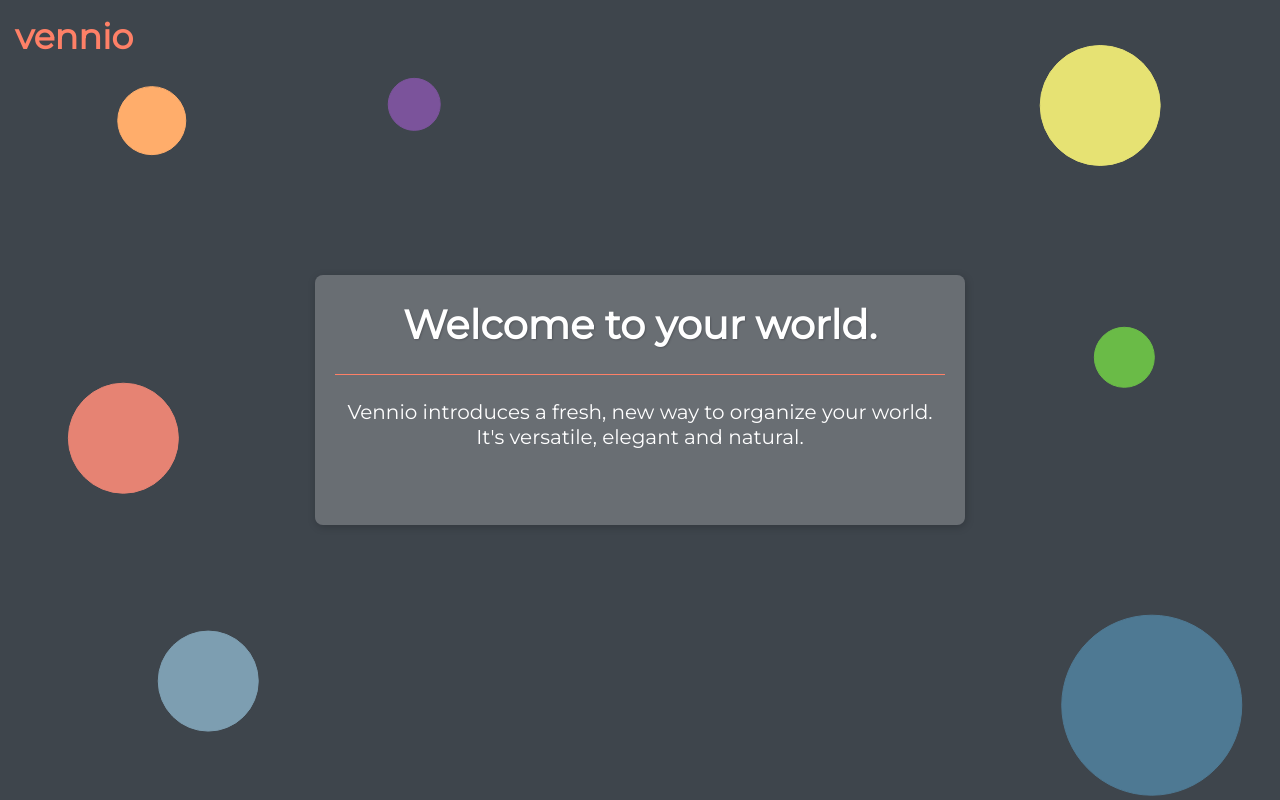
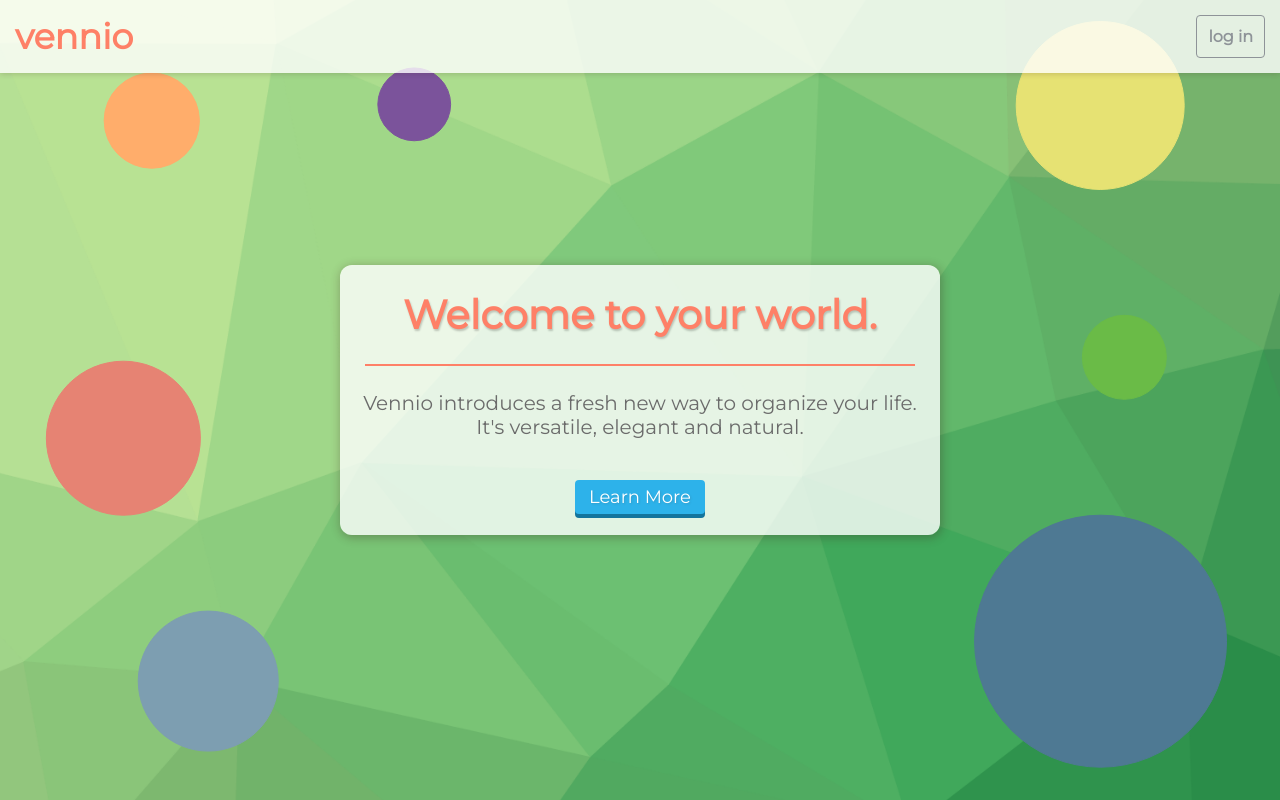
Before and after one commit to ajmd17/vennio, a website: page testing/landing.html in a window 1280 px wide. Drawn offline with Linux system fonts and the light colour scheme.

Commit message:
Landing page update

```diff
--- a/css/styles.css
+++ b/css/styles.css
@@ -27,7 +27,6 @@ body {
     line-height: 40px;
     vertical-align: middle;
     margin: 0 4px;
-    text-transform: uppercase;
 }
 
 #top-breadcrums {
@@ -40,7 +39,7 @@ body {
 }
 
 .titlebar {
-    position:fixed;
+    position: fixed;
     z-index: 12;
     width: 100%;
     background-color: rgba(255, 255, 255, 0.95);
--- a/testing/canvas.js
+++ b/testing/canvas.js
@@ -1,6 +1,7 @@
 var canvas = null;
 var ctx    = null;
 var timer  = null;
+var background = null;
 var parallaxVelocity = { x: 0, y: 0 };
 var parallaxOffset   = { x: 0, y: 0 };
 var lastMouse = null;
@@ -19,8 +20,8 @@ var circleInfo = [
         color: "#E68373"
     },
     {
-        x: 0.9,
-        y: 0.88,
+        x: 0.86,
+        y: 0.8,
         radius: 90,
         color: "#4E7993"
     },
@@ -74,7 +75,7 @@ Circle.prototype.draw = function() {
     ctx.beginPath();
     ctx.arc((this.x + parallaxOffset.x) * canvas.width,
         (this.y + parallaxOffset.y) * canvas.height,
-        (canvas.width > 600 ? this.radius : (this.radius * (canvas.width / 600))),
+        (canvas.width > 600 ? (this.radius * 1.4) : (this.radius * (canvas.width / 600))),
         0,
         2 * Math.PI);
     ctx.fillStyle = this.color;
@@ -86,6 +87,9 @@ Circle.prototype.draw = function() {
 $(function() {
     canvas = document.getElementById("bg-canvas");
     ctx    = canvas.getContext("2d");
+
+    background = new Image();
+    background.src = "../img/poly-green.png";
 
     resizeCanvas();
 
@@ -117,11 +121,13 @@ function resizeCanvas() {
 }
 
 function loop() {
-    canvas.width  = window.innerWidth;
-    canvas.height = window.innerHeight;
+    //var $pageHead = $("#page-head");
+    canvas.width  = window.innerWidth;//$pageHead.width();
+    canvas.height = window.innerHeight;//$pageHead.height();
     // fill background
-    ctx.fillStyle = "#3E454C";
-    ctx.fillRect(0, 0, canvas.width, canvas.height);
+    //ctx.fillStyle = "#3E454C";
+    //ctx.fillRect(0, 0, canvas.width, canvas.height);
+    drawImageProp(background);
 
     var width  = canvas.width  || 1;
     var height = canvas.height || 1;
@@ -165,3 +171,50 @@ function loop() {
 
     timer = window.setTimeout(loop, 45);
 }
+
+function drawImageProp(img, x, y, w, h, offsetX, offsetY) {
+    if (arguments.length === 1) {
+        x = y = 0;
+        w = canvas.width;
+        h = canvas.height;
+    }
+
+    /// default offset is center
+    offsetX = typeof offsetX === 'number' ? offsetX : 0.5;
+    offsetY = typeof offsetY === 'number' ? offsetY : 0.5;
+
+    /// keep bounds [0.0, 1.0]
+    if (offsetX < 0) offsetX = 0;
+    if (offsetY < 0) offsetY = 0;
+    if (offsetX > 1) offsetX = 1;
+    if (offsetY > 1) offsetY = 1;
+
+    var iw = img.width,
+        ih = img.height,
+        r = Math.min(w / iw, h / ih),
+        nw = iw * r,   /// new prop. width
+        nh = ih * r,   /// new prop. height
+        cx, cy, cw, ch, ar = 1;
+
+    /// decide which gap to fill
+    if (nw < w) ar = w / nw;
+    if (nh < h) ar = h / nh;
+    nw *= ar;
+    nh *= ar;
+
+    /// calc source rectangle
+    cw = iw / (nw / w);
+    ch = ih / (nh / h);
+
+    cx = (iw - cw) * offsetX;
+    cy = (ih - ch) * offsetY;
+
+    /// make sure source rectangle is valid
+    if (cx < 0) cx = 0;
+    if (cy < 0) cy = 0;
+    if (cw > iw) cw = iw;
+    if (ch > ih) ch = ih;
+
+    /// fill image in dest. rectangle
+    ctx.drawImage(img, cx, cy, cw, ch,  x, y, w, h);
+}
--- a/testing/landing.css
+++ b/testing/landing.css
@@ -1,7 +1,8 @@
 body {
     padding: 0;
     margin: 0;
-    overflow: hidden;
+    overflow-x: hidden;
+    overflow-y: hidden;
     font-family: "Montserrat", sans-serif;
 }
 
@@ -22,12 +23,47 @@ body {
 #top-bar {
     position: fixed;
     width: 100%;
-    padding: 15px;
-    font-size: 35px;
     font-weight: bold;
     color: #FE8067;
-    /*background-color: rgba(62, 69, 76, 0.8);*/
+    background-color: rgba(255, 255, 255, 0.8);
     z-index: 1;
+    box-shadow: 0px 1px 6px rgba(63, 32, 25, 0.2);
+}
+#top-bar #top-bar-content {
+    margin: 15px;
+}
+#top-bar #brand {
+    display: inline-block;
+    font-size: 35px;
+
+    -webkit-user-select: none;
+    -moz-user-select: none;
+    -ms-user-select: none;
+    user-select: none;
+
+    cursor: default;
+}
+#top-bar .nav-link {
+    display: inline-block;
+    padding: 11px;
+    margin: 0;
+    text-decoration: none;
+    text-transform: lowercase;
+    color: #8E9398;
+    outline: none;
+    border-radius: 4px;
+    border: 1px solid #8E9398;
+    transition: border 0.4s ease, color 0.4s ease;
+}
+#top-bar .nav-link:hover {
+    color: #FE8067;
+    border-color: #FE8067;
+}
+
+.right {
+    float: right;
+    display: inline-block;
+    clear: both;
 }
 
 #pages {
@@ -36,61 +72,82 @@ body {
 }
 #pages .page {
     position: relative;
-    margin: 0;
+    height: 550px;
+    margin-top: 50px;
+}
+#pages .page:not(#page-head) {
+    margin: 0 0%;
     width: 100%;
-    height: 600px;
-    background-color: white;
+    background-color: rgba(204, 213, 222, 0.9);
+    box-shadow: 0 10px 8px -10px rgba(0, 0, 0, 0.6) inset;
 }
 #page-head {
-    background-color: transparent !important;
+    background-color: transparent;
+    margin: 0 ;
+    width: 100%;
 }
 
 #landing-page-hero {
+    z-index: 2;
     position: absolute;
-    width: 650px;
-    height: 250px;
+    width: 600px;
+    height: 270px;
     left: 50%;
     top : 50%;
-    color: #FFFFFF;
+    color: #6B6B6B;
     -ms-transform    : translateX(-50%) translateY(-50%);
     -moz-transform   : translateX(-50%) translateY(-50%);
     -webkit-transform: translateX(-50%) translateY(-50%);
     transform        : translateZ(0) translateX(-50%) translateY(-50%);
     -webkit-font-smoothing: antialiased;
     backface-visibility: hidden;
-    border-radius: 8px;
-    background-color: rgba(110, 115, 120, 0.9);
-    box-shadow: 1px 2px 8px rgba(0, 0, 0, 0.2);
+    border-radius: 12px;
+    background-color: rgba(255, 255, 255, 0.8);
+    box-shadow: 1px 2px 10px 1px rgba(63, 32, 25, 0.3);
 }
 #landing-page-hero h3 {
-    color: #FFFFFF;
+    color: #FE8067;
     text-align: center;
-    text-shadow: 1px 1px 2px rgba(0, 0, 0, 0.2);
+    text-shadow: 1px 2px 2px rgba(0, 0, 0, 0.2);
     font-size: 40px;
     margin: 25px 10px;
 }
 #landing-page-hero hr {
     border: none;
-    border-bottom: 1px solid #FE8067;
-    margin: 0 20px;
+    border-bottom: 2px solid #FE8067;
+    margin: 0 25px;
 }
 #landing-page-hero p {
     text-align: center;
     font-size: 20px;
-    margin: 25px 20px;
-    line-height: 125%;
+    margin: 25px 10px;
 }
-#landing-page-hero br {
-    line-height: 200%;
+#landing-page-hero p br {
+    line-height: 30px;
+}
+#landing-page-hero #hero-bottom {
+    position: relative;
+    padding: 8px;
+    display: block;
+}
+#landing-page-hero #hero-bottom .buttons {
+    display: table;
+    margin: 0 auto;
 }
 
-@media (max-width: 600px) {
+@media (max-width: 400px) {
     #landing-page-hero {
         width : 85%;
-        height: 65%;
+        height: 320px;
     }
     #landing-page-hero h3 {
-        font-size: 25px;
+        font-size: 20px;
+    }
+    #landing-page-hero p {
+        font-size: 18px;
+    }
+    #landing-page-hero p br {
+        line-height: 40px;
     }
 
     #pages .page {
--- a/testing/landing.html
+++ b/testing/landing.html
@@ -4,6 +4,7 @@
         <title>Vennio - Stay organized. Visually.</title>
         <meta name="viewport" content="width=device-width, initial-scale=1.0">
         <link href="https://fonts.googleapis.com/css?family=Montserrat" rel="stylesheet">
+        <link rel="stylesheet" href="../css/btn.css">
         <link rel="stylesheet" href="landing.css">
     </head>
 
@@ -15,10 +16,15 @@
         </div>
 
         <div id="top-bar">
-            <div id="brand">vennio</div>
+            <div id="top-bar-content">
+                <div id="brand">vennio</div>
+                <div class="right">
+                    <a href="#" class="nav-link">Log In</a>
+                </div>
+            </div>
         </div>
 
-        <!--<div id="pages">
+       <!-- <div id="pages">
             <div id="page-head" class="page">
                 <div id="landing-page-hero">
                     <h3>Stay organized. Visually.</h3>
@@ -37,9 +43,15 @@
             <h3>Welcome to your world.</h3>
             <hr>
             <p>
-                Vennio introduces a fresh, new way to organize your world.<br>
+                Vennio introduces a fresh new way to organize your life.<br>
                 It's versatile, elegant and natural.
             </p>
+
+            <div id="hero-bottom">
+                <div class="buttons">
+                    <button class="btn primary">Learn More</button>
+                </div>
+            </div>
         </div>
 
         <script src="../js/external/jquery.min.js"></script>
```
Also changed, not shown: index.html (+1 -1 lines), img/bg/leaf-blurred.jpg (added), img/bg/leaf.jpg (added), img/bg/meadow-blurred.jpg (added), img/bg/meadow.jpg (added).
